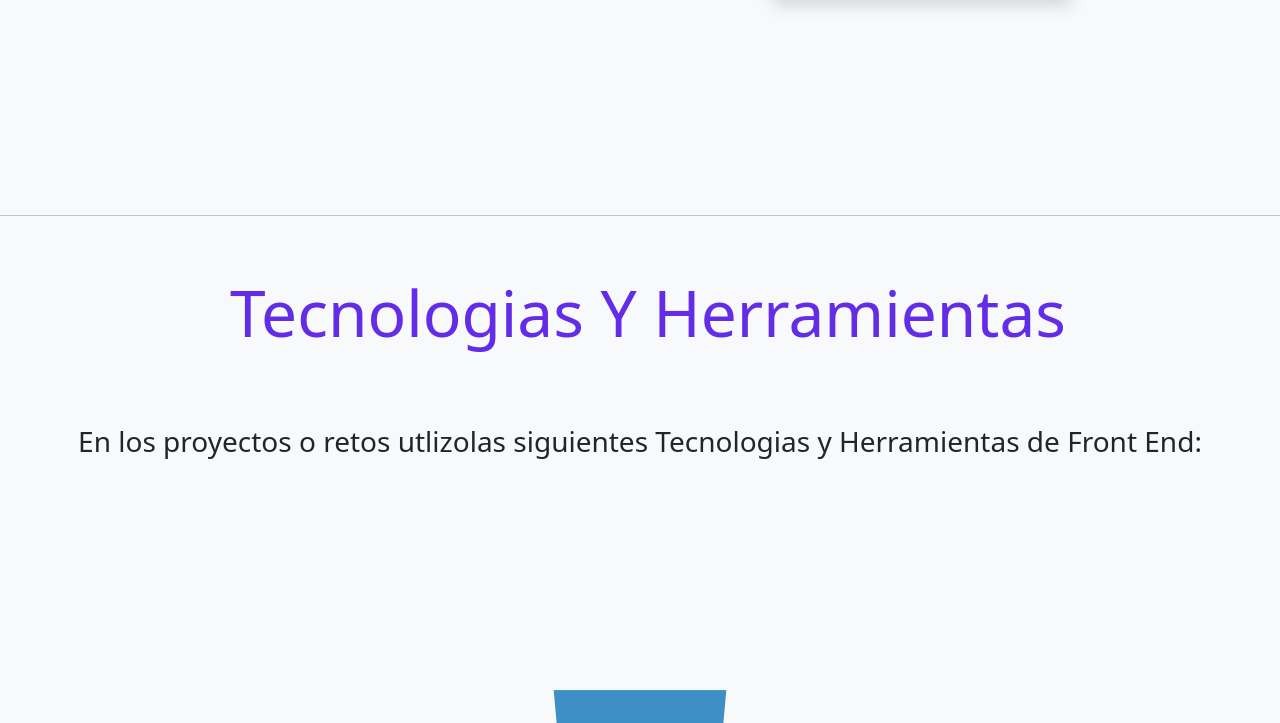
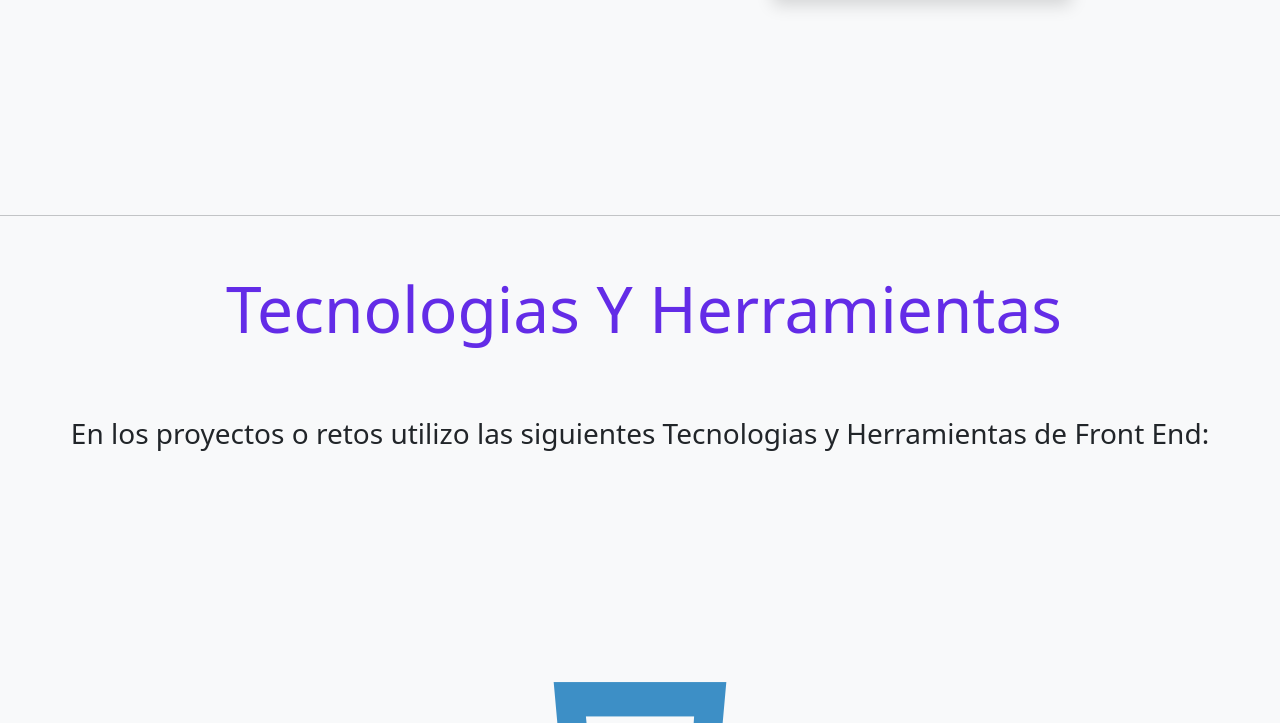
Before and after one commit to setfrank11/portafolio-frank, a plain HTML site: page index.html in a window 1280 px wide. Shown: the part 601-1324 px from the top of the page. Drawn offline with nearby package versions, Linux system fonts and the light colour scheme.

Commit message:
actualizacion

```diff
--- a/index.html
+++ b/index.html
@@ -79,8 +79,8 @@
     <!--tecnologias y herramientas-->
 
     <section data-aos="zoom-in" id="secTech" class="row justity-content-around text-center">
-        <h2 class="col-12 display-3 text-capitalize m-2 name">Tecnologias y Herramientas</h1>
-        <h3 class=" col-12 tech-seccion">En los proyectos o retos utlizolas siguientes Tecnologias y Herramientas de Front End:</h2>
+        <h2 class="col-12 display-3 text-capitalize m-1 name">Tecnologias y Herramientas</h1>
+        <h3 class=" col-12 tech-seccion">En los proyectos o retos utilizo las siguientes Tecnologias y Herramientas de Front End:</h2>
     </section>
 
 <!--Carusel-->
```
